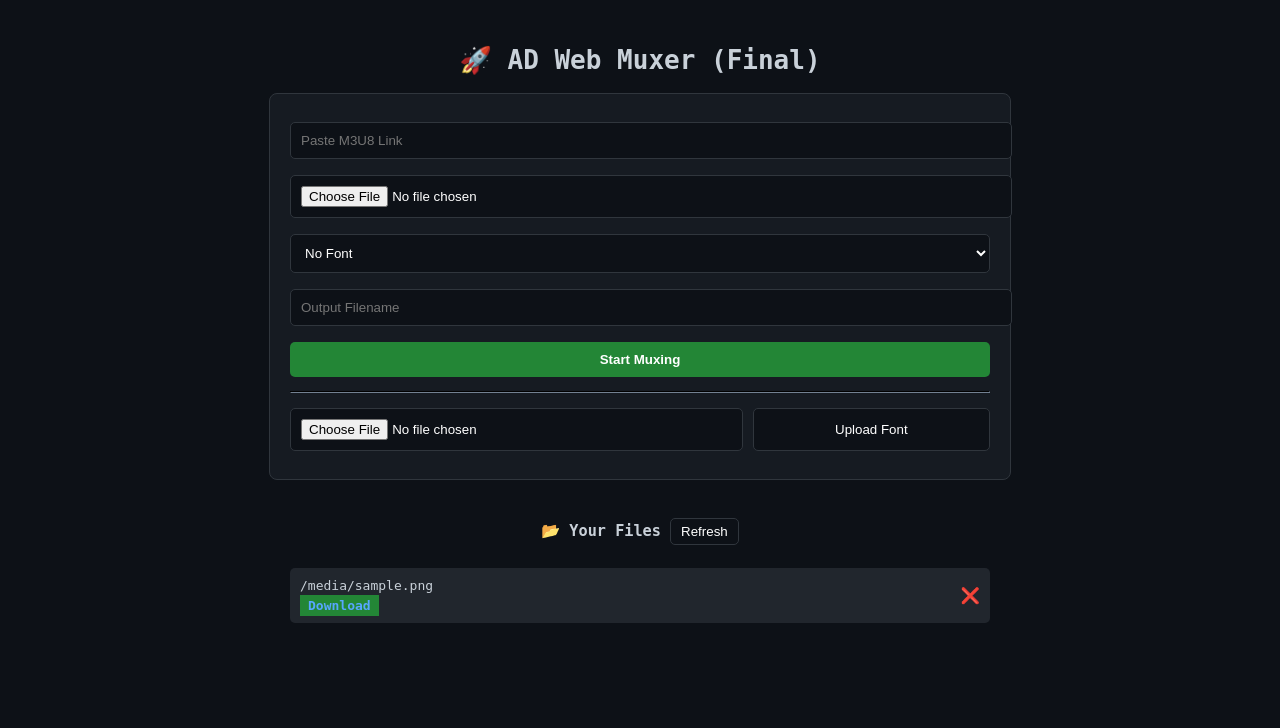
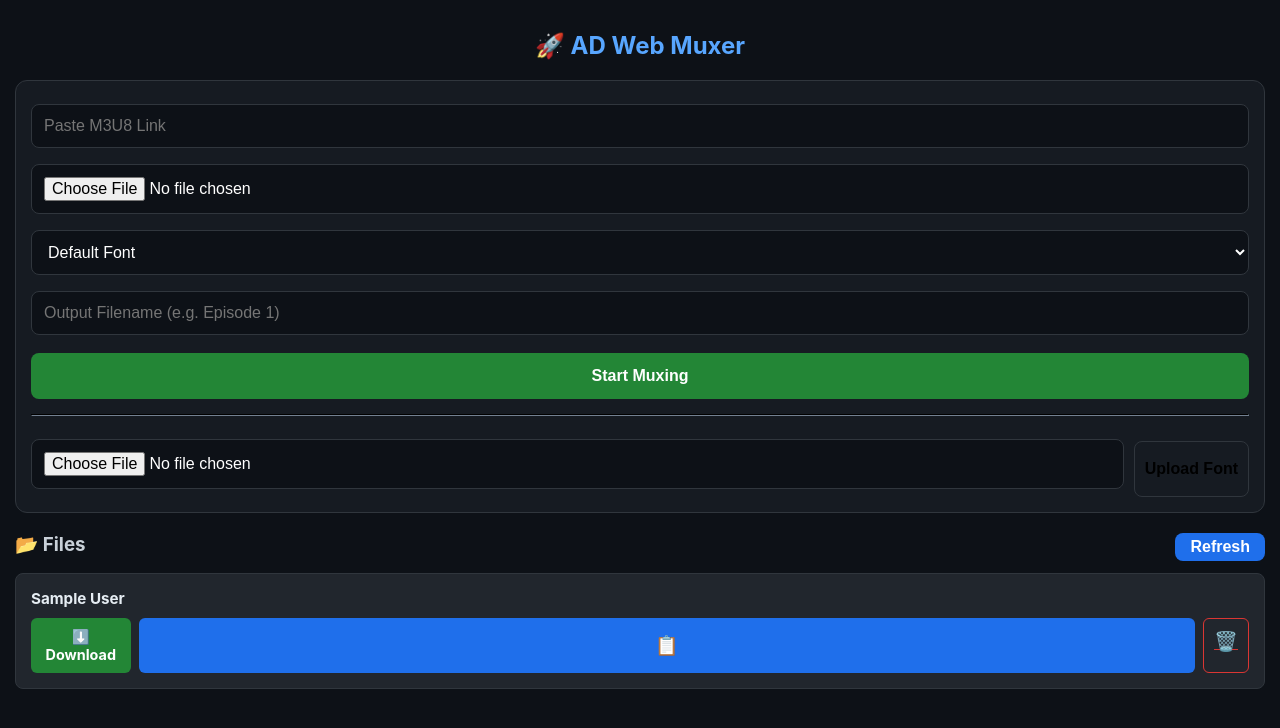
Before and after one commit to obitouchiha25800-alt/final-muxer-bot, a Flask app: template templates/index.html in a window 1280 px wide. Shown: the top 728 px of the page. Run offline with Flask 3, Linux system fonts and the light colour scheme; the template is opened without the code that fills it: most values are stand-ins (such as "Sample title", 1, 10 or a date in 2020).

Commit message:
Refactor index.html for better UI and UX
Updated HTML structure and styles for improved layout and functionality.

```diff
--- a/templates/index.html
+++ b/templates/index.html
@@ -1,68 +1,50 @@
 <!DOCTYPE html>
 <html lang="en">
-
 <head>
     <meta charset="UTF-8">
-    <meta name="viewport" content="width=device-width, initial-scale=1.0">
+    <meta name="viewport" content="width=device-width, initial-scale=1.0, maximum-scale=1.0, user-scalable=no">
     <title>AD Web Muxer</title>
     <style>
-        body {
-            background-color: #0d1117;
-            color: #c9d1d9;
-            font-family: monospace;
-            padding: 20px;
-            text-align: center;
+        body { background-color: #0d1117; color: #c9d1d9; font-family: -apple-system, BlinkMacSystemFont, "Segoe UI", Roboto, Helvetica, Arial, sans-serif; padding: 15px; margin: 0; text-align: center; }
+        h1 { font-size: 1.5rem; margin-bottom: 20px; color: #58a6ff; }
+        .box { background: #161b22; padding: 15px; border: 1px solid #30363d; border-radius: 12px; margin-bottom: 20px; }
+
+        input, select {
+            width: 100%; padding: 12px; margin: 8px 0;
+            background: #0d1117; color: white; border: 1px solid #30363d;
+            border-radius: 8px; font-size: 16px; box-sizing: border-box;
         }
 
-        .box {
-            background: #161b22;
-            padding: 20px;
-            border: 1px solid #30363d;
-            border-radius: 8px;
-            max-width: 700px;
-            margin: auto;
+        button { width: 100%; padding: 14px; margin-top: 10px; border-radius: 8px; font-size: 16px; font-weight: bold; cursor: pointer; border: none; }
+        .btn-green { background: #238636; color: white; }
+
+        /* Actions & Buttons */
+        .actions { display: flex; gap: 8px; margin-top: 10px; }
+
+        .btn-dl {
+            background: #238636; color: white; text-decoration: none;
+            padding: 10px; border-radius: 6px; font-weight: bold; font-size: 0.9rem;
+            flex-grow: 2; text-align: center; display: flex; align-items: center; justify-content: center;
         }
 
-        input,
-        select,
-        button {
-            width: 100%;
-            padding: 10px;
-            margin: 8px 0;
-            background: #0d1117;
-            color: white;
-            border: 1px solid #30363d;
-            border-radius: 5px;
+        .btn-copy {
+            background: #1f6feb; color: white; border: none;
+            padding: 10px; border-radius: 6px; font-size: 1.2rem; cursor: pointer;
+            flex-grow: 1; margin-top: 0;
         }
 
-        .btn-green {
-            background: #238636;
-            border: none;
-            cursor: pointer;
-            font-weight: bold;
+        .btn-del {
+            background: transparent; border: 1px solid #da3633; color: #da3633;
+            padding: 10px; border-radius: 6px; font-size: 1.2rem; cursor: pointer;
+            flex-grow: 0; margin-top: 0;
         }
 
-        .file-item {
-            background: #21262d;
-            margin-top: 10px;
-            padding: 10px;
-            border-radius: 5px;
-            display: flex;
-            justify-content: space-between;
-            align-items: center;
-        }
+        .file-item { background: #21262d; margin-top: 12px; padding: 15px; border-radius: 8px; border: 1px solid #30363d; text-align: left; }
+        .file-name { font-weight: bold; word-break: break-all; color: #e6edf3; font-size: 0.95rem; }
 
-        .progress-bar {
-            height: 5px;
-            background: #238636;
-            width: 0%;
-            transition: width 0.5s;
-        }
-
-        a {
-            text-decoration: none;
-            color: #58a6ff;
-        }
+        .progress-container { background: #333; height: 6px; border-radius: 3px; overflow: hidden; margin-top: 8px; }
+        .progress-bar { height: 100%; background: #238636; width: 0%; transition: width 0.3s; }
+        .status-text { font-size: 0.85rem; color: #e3b341; margin-bottom: 5px;}
     </style>
     <script>
         function updateProgress() {
@@ -70,56 +52,73 @@
                 let filename = div.getAttribute('data-name');
                 fetch('/progress/' + filename).then(r => r.json()).then(d => {
                     div.querySelector('.progress-bar').style.width = d.percent + "%";
-                    div.querySelector('span').innerText = d.status;
-                    if (d.percent >= 100) setTimeout(() => location.reload(), 2000);
+                    div.querySelector('.status-text').innerText = d.status;
+                    if(d.percent >= 100) setTimeout(() => location.reload(), 2000);
                 });
             });
         }
-        setInterval(updateProgress, 3000);
+
+        function copyLink(filename) {
+            const link = window.location.origin + "/downloads/" + filename;
+            navigator.clipboard.writeText(link).then(() => {
+                alert("✅ Link Copied!");
+            }).catch(err => {
+                prompt("Copy Link:", link);
+            });
+        }
+
+        setInterval(updateProgress, 2500);
     </script>
 </head>
+<body>
+    <h1>🚀 AD Web Muxer</h1>
 
-<body>
-    <h1>🚀 AD Web Muxer (Final)</h1>
     <div class="box">
         <form action="/mux" method="POST" enctype="multipart/form-data">
             <input type="text" name="video_url" placeholder="Paste M3U8 Link" required>
             <input type="file" name="subtitle" required>
             <select name="font">
-                <option value="NONE">No Font</option>
+                <option value="NONE">Default Font</option>
                 {% for font in fonts %}<option value="{{ font }}">{{ font }}</option>{% endfor %}
             </select>
-            <input type="text" name="filename" placeholder="Output Filename" required>
+            <input type="text" name="filename" placeholder="Output Filename (e.g. Episode 1)" required>
             <button type="submit" class="btn-green">Start Muxing</button>
         </form>
-        <hr style="border-color: #30363d;">
+
+        <hr style="border-color: #30363d; margin: 15px 0;">
+
         <form action="/upload_font" method="POST" enctype="multipart/form-data" style="display:flex; gap:10px;">
-            <input type="file" name="font_file" accept=".ttf,.otf" style="flex:2;">
-            <button type="submit" style="flex:1;">Upload Font</button>
+            <input type="file" name="font_file" accept=".ttf,.otf" style="flex:1;">
+            <button type="submit" style="width:auto; padding: 10px; background:#161b22; border:1px solid #30363d;">Upload Font</button>
         </form>
     </div>
-    <h3 style="margin-top: 30px;">📂 Your Files <button onclick="location.reload()"
-            style="width:auto; padding:5px 10px;">Refresh</button></h3>
-    <div style="max-width: 700px; margin: auto;">
+
+    <div style="display:flex; justify-content:space-between; margin-bottom:10px;">
+        <h3 style="margin:0;">📂 Files</h3>
+        <button onclick="location.reload()" style="width:auto; padding:5px 15px; margin:0; background:#1f6feb; color:white;">Refresh</button>
+    </div>
+
+    <div>
         {% for file in files %}
-        <div class="file-item {% if 'RUNNING_' in file %}processing{% endif %}" data-name="{{ file }}">
-            <div style="text-align: left; width: 100%;">
-                <div>{{ file }}</div>
-                {% if 'RUNNING_' in file %}
-                <div style="font-size: 0.8em; color: yellow;">Status: <span>Initializing...</span></div>
-                <div style="background:#333; height:5px; margin-top:5px;">
-                    <div class="progress-bar"></div>
-                </div>
+            <div class="file-item {% if 'RUNNING_' in file.real_name %}processing{% endif %}" data-name="{{ file.real_name }}">
+                <div class="file-name">{{ file.display_name }}</div>
+
+                {% if 'RUNNING_' in file.real_name %}
+                    <div style="margin-top:10px;">
+                        <div class="status-text">⏳ Initializing...</div>
+                        <div class="progress-container"><div class="progress-bar"></div></div>
+                    </div>
                 {% else %}
-                <div style="margin-top:5px;"><a href="/downloads/{{ file }}" target="_blank" class="btn-green"
-                        style="padding: 3px 8px;">Download</a></div>
+                    <div class="actions">
+                        <a href="/downloads/{{ file.real_name }}" class="btn-dl">⬇️ Download</a>
+                        <button onclick="copyLink('{{ file.real_name }}')" class="btn-copy">📋</button>
+                        <a href="/delete/{{ file.real_name }}" class="btn-del">🗑️</a>
+                    </div>
                 {% endif %}
             </div>
-            {% if 'RUNNING_' not in file %}<a href="/delete/{{ file }}" style="color: red; font-size: 1.2em;">❌</a>{%
-            endif %}
-        </div>
+        {% else %}
+            <p style="color:#8b949e; margin-top: 20px;">No files yet.</p>
         {% endfor %}
     </div>
 </body>
-
 </html>
```
